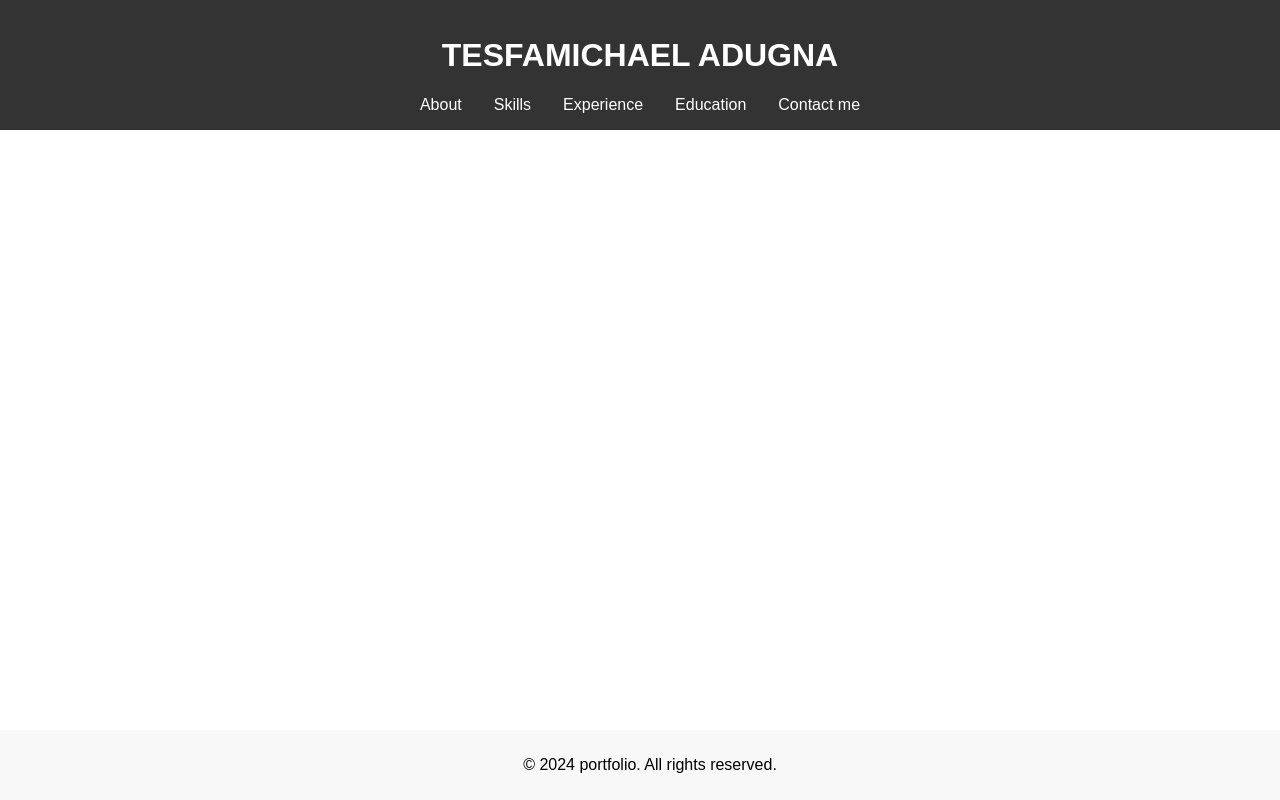
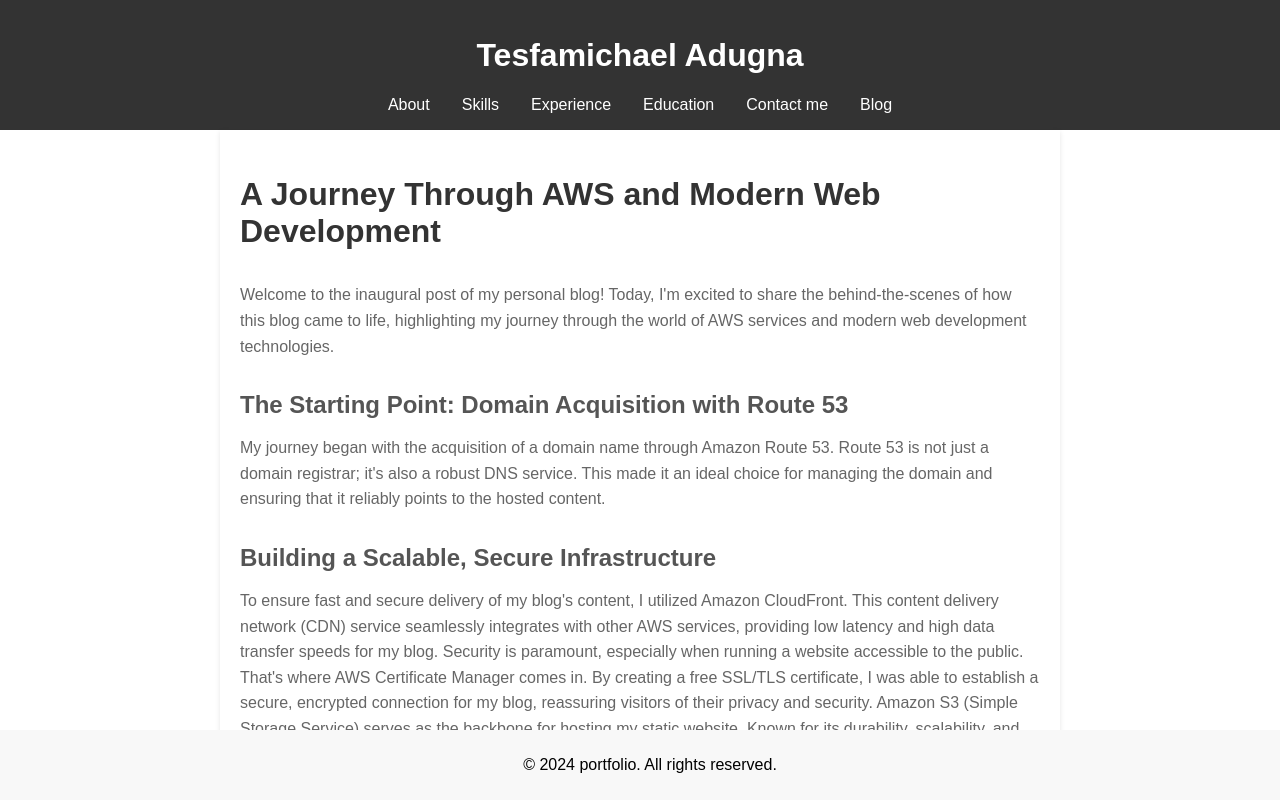
Before and after one commit to Adugnata/portfolio, a React (Create React App) app: page / in a window 1280 px wide. Shown: the top 800 px of the page. Built offline with nearby package versions, Linux system fonts and the light colour scheme.

Commit message:
add blog

```diff
--- a/src/App.js
+++ b/src/App.js
@@ -1,6 +1,6 @@
 import './css/App.css';
 import React from 'react';
-import { BrowserRouter as Router, Route, Routes } from 'react-router-dom';
+import {BrowserRouter as Router, Route, Routes} from 'react-router-dom';
 import Header from './components/Header';
 import About from './components/About';
 import Skills from './components/Skills';
@@ -10,31 +10,33 @@ import ContactForm from './components/ContactForm';
 
 import data from './data/data.json';
 import Footer from "./components/Footer";
-import Contact from "./components/Contact";
+import Blog from "./components/Blog";
+
 
 function ContactMe() {
     return (
         <div>
-            <ContactForm />
+            <ContactForm/>
         </div>
     );
 }
 
 
 function App() {
-
     return (
         <Router>
             <div>
-                <Header name={data.name} />
+                <Header name={data.name}/>
                 <Routes>
-                    <Route path="/about" element={<About data={data} />} />
-                    <Route path="/skills" element={<Skills skills={data.skills} />} />
-                    <Route path="/experience" element={<Experience experience={data.experience} />} />
-                    <Route path="/education" element={<Education education={data.education}/>} />
-                    <Route path="/contactMe" element={<ContactMe />} />
+                    <Route path="/" element={<Blog blogData={data.blog}/>}/>
+                    <Route path="/about" element={<About data={data}/>}/>
+                    <Route path="/skills" element={<Skills skills={data.skills}/>}/>
+                    <Route path="/experience" element={<Experience experience={data.experience}/>}/>
+                    <Route path="/education" element={<Education education={data.education}/>}/>
+                    <Route path="/contactMe" element={<ContactMe/>}/>
+                    <Route path="/blog" element={<Blog blogData={data.blog}/>}/>
                 </Routes>
-                <Footer />
+                <Footer/>
             </div>
         </Router>
     );
--- a/src/components/About.js
+++ b/src/components/About.js
@@ -6,15 +6,15 @@ const About = ({ data }) => {
     let intervalId;
 
     useEffect(() => {
-        const text = `${data.bio}\n\nLocation: ${data.location}\nPhone: ${data.phone}\nEmail: ${data.email}\nLinkedIn: ${data.linkedin}`;
+        const text = `${data.bio}\n\nEmail: ${data.email}\n\nLinkedIn: ${data.linkedin}\n\nGitHub: ${data.github}`;
 
         const writeText = () => {
             let index = 0;
             intervalId = setInterval(() => {
-                setAnimatedText((prevText) => prevText + text[index]);
-                index++;
-
-                if (index === text.length) {
+                if (index < text.length-1) {
+                    setAnimatedText((prevText) => prevText + text[index]);
+                    index++;
+                } else {
                     clearInterval(intervalId);
                 }
             }, 50); // Adjust the interval for the speed of animation
--- /dev/null
+++ b/src/components/Blog.js
@@ -0,0 +1,17 @@
+import React from 'react';
+
+function Blog({ blogData: blog }) {
+    return (
+        <div className="blog-container">
+            <h2 className="blog-title">{blog.title}</h2>
+            {blog.sections.map((section, index) => (
+                <div className="blog-section" key={index}>
+                    {section.subtitle && <h3 className="blog-subtitle">{section.subtitle}</h3>}
+                    <p className="blog-content">{section.content}</p>
+                </div>
+            ))}
+        </div>
+    );
+}
+
+export default Blog;
--- a/src/components/Header.js
+++ b/src/components/Header.js
@@ -10,6 +10,7 @@ const Header = ({ name }) => (
             <Link to="/experience">Experience</Link>
             <Link to="/education">Education</Link>
             <Link to="/contactMe">Contact me</Link>
+            <Link to="/blog">Blog</Link>
         </nav>
     </header>
 );
--- a/src/css/App.css
+++ b/src/css/App.css
@@ -37,5 +37,36 @@ li {
   margin-bottom: 0.5rem;
 }
 
+.blog-container {
+  max-width: 800px;
+  margin: 0 auto;
+  padding: 20px;
+  background-color: #fff;
+  box-shadow: 0 2px 5px rgba(0,0,0,0.1);
+}
+
+.blog-title {
+  font-size: 2em;
+  color: #333;
+  margin-bottom: 1em;
+}
+
+.blog-section {
+  margin-bottom: 2em;
+}
+
+.blog-subtitle {
+  font-size: 1.5em;
+  color: #555;
+  margin-bottom: 0.5em;
+}
+
+.blog-content {
+  font-size: 1em;
+  line-height: 1.6;
+  color: #666;
+}
+
+/* Add more styling as needed */
 
 /* Add more styles as needed */
--- /dev/null
+++ b/src/css/blog.css
@@ -0,0 +1,29 @@
+.blog-container {
+    max-width: 800px;
+    margin: 0 auto;
+    padding: 20px;
+    background-color: #fff;
+    box-shadow: 0 2px 5px rgba(0,0,0,0.1);
+}
+
+.blog-title {
+    font-size: 2em;
+    color: #333;
+    margin-bottom: 1em;
+}
+
+.blog-section {
+    margin-bottom: 2em;
+}
+
+.blog-subtitle {
+    font-size: 1.5em;
+    color: #555;
+    margin-bottom: 0.5em;
+}
+
+.blog-content {
+    font-size: 1em;
+    line-height: 1.6;
+    color: #666;
+}
--- a/src/data/data.json
+++ b/src/data/data.json
@@ -1,11 +1,11 @@
 {
-  "bio": "I\\'m a full stack Java developer with 10+ years of experience in software development. I have a Master of Science in Computer Science from Maharishi International University, a Master of Science in Computer Science and Networking from the University of Pisa, and a Bachelor of Science in Computer Science and a Bachelor of Arts in Business Administration and Information Systems from Addis Ababa University. I have experience in Java, Python, C++, JavaScript, HTML5, CSS3, Spring, React, Angular, Django, Restjs, Oracle, MySQL, AWS, and GCP. I have worked as a Software Developer at the Ethiopian Revenues and Customs Authority, the Development Bank of Ethiopia, and NTT DATA, and as a Software Engineer at Walmart Global Tech. I am currently seeking a full-time position as a Software Engineer. I am a hard worker, a team player, and a quick learner. I am passionate about software development and I am always looking to learn new technologies and improve my skills.",
-  "name": "TESFAMICHAEL ADUGNA",
+  "bio": "I\\'m a Software Engineer with over a decade of experience in the field. My academic background includes two Master of Science degrees in Computer Science, one from Maharishi International University and the other in Computer Science and Networking from the University of Pisa, along with a Bachelor of Science in Computer Science and a Bachelor of Arts in Business Administration and Information Systems from Addis Ababa University. My technical expertise spans a wide range of technologies, including Java, Python, C++, JavaScript, HTML5, CSS3, Spring, React, Angular, Django, Nestjs, Oracle, MySQL, AWS, and GCP. Professionally, I have contributed to the Ethiopian Revenues and Customs Authority, the Development Bank of Ethiopia, and NTT DATA. Presently, I am employed as a Software Engineer at Kitestring Technical Service, providing services to their client, Walmart Global Tech. I am known for my dedication, teamwork, and rapid learning abilities. My passion lies in software development, and I am constantly seeking opportunities to enhance my skills and knowledge in new technologies.",
+  "name": "Tesfamichael Adugna",
   "location": "Fairfield, Iowa 52557",
-  "phone": "641.819.2464",
   "email": "tesfamichael.adugna4@gmail.com",
   "linkedin": "https://www.linkedin.com/in/tesfamichaeladugna/",
-  "title": "FULL STACK JAVA DEVELOPER",
+  "github": "https://github.com/adugnata",
+  "title": "Software Engineer",
   "skills": [
     "Java",
     "Python",
@@ -116,5 +116,34 @@
       "school": "Addis Ababa University",
       "location": "Addis Ababa, Ethiopia"
     }
-  ]
+  ],
+  "blog": {
+    "title": "A Journey Through AWS and Modern Web Development",
+    "sections": [
+      {
+        "subtitle": "",
+        "content": "Welcome to the inaugural post of my personal blog! Today, I'm excited to share the behind-the-scenes of how this blog came to life, highlighting my journey through the world of AWS services and modern web development technologies."
+      },
+      {
+        "subtitle": "The Starting Point: Domain Acquisition with Route 53",
+        "content": "My journey began with the acquisition of a domain name through Amazon Route 53. Route 53 is not just a domain registrar; it's also a robust DNS service. This made it an ideal choice for managing the domain and ensuring that it reliably points to the hosted content."
+      },
+      {
+        "subtitle": "Building a Scalable, Secure Infrastructure",
+        "content": "To ensure fast and secure delivery of my blog's content, I utilized Amazon CloudFront. This content delivery network (CDN) service seamlessly integrates with other AWS services, providing low latency and high data transfer speeds for my blog. Security is paramount, especially when running a website accessible to the public. That's where AWS Certificate Manager comes in. By creating a free SSL/TLS certificate, I was able to establish a secure, encrypted connection for my blog, reassuring visitors of their privacy and security. Amazon S3 (Simple Storage Service) serves as the backbone for hosting my static website. Known for its durability, scalability, and performance, S3 made it straightforward to store and retrieve any amount of data, at any time."
+      },
+      {
+        "subtitle": "The Tech Stack: React, CSS, and HTML",
+        "content": "For the front-end development, I chose the React framework for its efficiency and flexibility in building interactive UIs. React, combined with traditional HTML and CSS, allowed me to create a visually appealing and responsive design that aligns with modern web standards."
+      },
+      {
+        "subtitle": "Interactive Contact Form: API Gateway, Lambda, and SES",
+        "content": "A key feature of my blog is the 'Contact Me' form, enabling visitors to reach out directly. This was implemented using a combination of AWS services: API Gateway handles the HTTP requests from the contact form, acting as a gatekeeper that ensures secure and controlled access to backend services. Upon form submission, AWS Lambda is triggered. This serverless compute service runs the backend code, processing the form data without the need for provisioning or managing servers. Finally, the processed data is forwarded to my email address using Amazon SES. This scalable email service ensures that I receive visitor messages reliably."
+      },
+      {
+        "subtitle": "Conclusion",
+        "content": "Building this blog has been an enriching experience, allowing me to delve deep into AWS services and modern web development practices. Each AWS service played a critical role in the blog's infrastructure, providing scalability, security, and efficiency. Coupled with the power of React, CSS, and HTML, I was able to craft a dynamic and responsive blog that I'm proud to share with the world. Stay tuned for more posts where I'll dive deeper into each component of this setup, sharing insights and tips for aspiring web developers and AWS enthusiasts!"
+      }
+    ]
+  }
 }
```
Also changed, not shown: src/components/ContactForm.js (+16 -14 lines), src/css/Experience.css (renamed from src/components/Experience.css).
